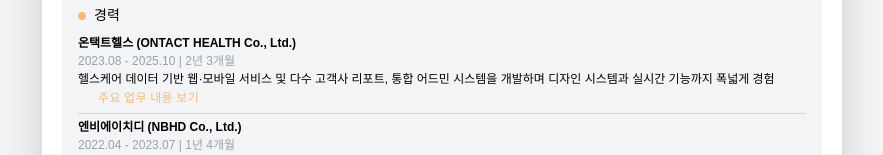
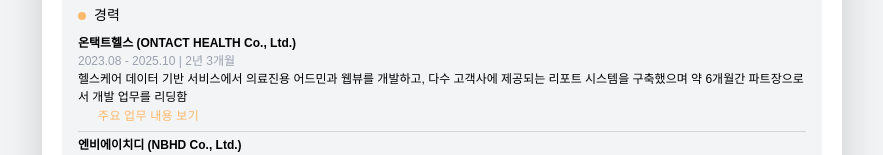
Before and after one commit to 2-daoni/portfolio, a Next.js app: page / in a window 1280 px wide. Shown: the part 289-444 px from the top of the page, without its empty margins (198-1081 px from the left). Built offline with nearby package versions, Linux system fonts and the light colour scheme; some icons are missing; what @mui/material-nextjs would draw is missing.

Commit message:
summary 내용 수정

```diff
--- a/data/data.ts
+++ b/data/data.ts
@@ -262,9 +262,9 @@
     position: "프론트엔드 개발자",
     employmentType: "정규직",
     summary:
-      "헬스케어 데이터 기반 웹·모바일 서비스 및 다수 고객사 리포트, 통합 어드민 시스템을 개발하며 디자인 시스템과 실시간 기능까지 폭넓게 경험",
+      "헬스케어 데이터 기반 서비스에서 의료진용 어드민과 웹뷰를 개발하고, 다수 고객사에 제공되는 리포트 시스템을 구축했으며 약 6개월간 파트장으로서 개발 업무를 리딩함",
     work: [
-      "약 6개월간 프론트엔드 파트장으로 근무",
+      "약 6개월간 프론트엔드 파트장으로 근무하며 팀원들의 업무 분배, 일정관리를 담당",
       "부산시와 함께하는 '찾아가는 의료버스'의 의료진용 어드민 페이지 프론트엔드 개발",
       "대구의료원, 마이금융파트너, 미래에셋 등 다양한 고객사 리포트 UI 개발",
       "Chart.js 기반 데이터 시각화 (Line / Bar / Radar / Doughnut)",
@@ -286,10 +286,8 @@
       "팔로워 관리, 채널 검색(텍스트/QR) 기능 구현",
       "알림 내역 조회 및 필터링 기능 개발",
       "딥링크 설계 및 CodePush 업데이트 운영",
-      "가입자 수 통계 그래프 시각화",
-      "기존 서비스 유지보수 및 신규 기능 추가",
       "CodePush 기반 업데이트 배포 및 사용자 피드백 반영",
-      "페이지 구조 설계 및 반응형 웹 퍼블리싱",
+      "반응형 웹 퍼블리싱",
       "소셜 로그인 및 회원정보 수정",
       "숙소 검색·필터링 및 Toss 결제 연동",
     ],
```
